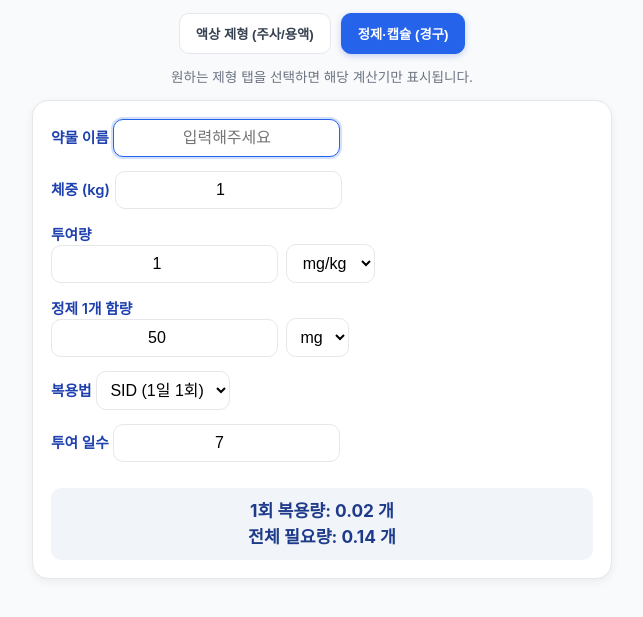
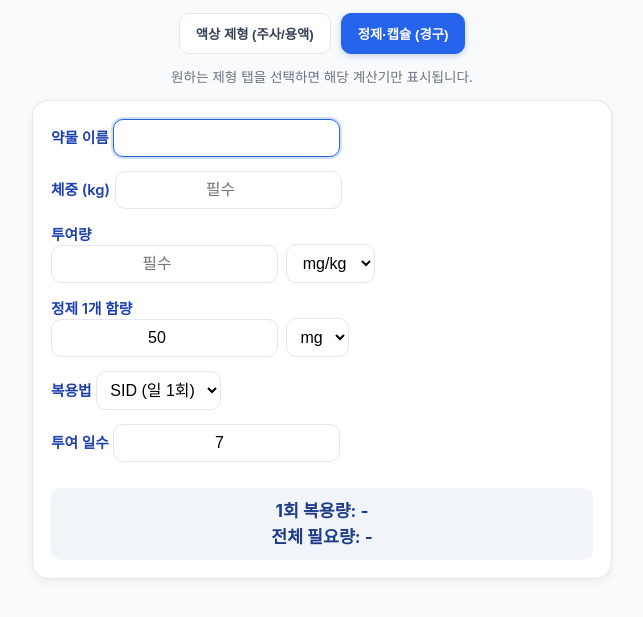
Before and after one commit to hodewdew-creator/general_drug_calculator, a plain HTML site: page index.html in a window 1280 px wide. Both pictures are taken after a click on the tab "정제·캡슐 (경구)". Shown: the part 61-678 px from the top of the page, without its empty margins (318-961 px from the left). Drawn offline with Linux system fonts and the light colour scheme.

Commit message:
Update index.html

```diff
--- a/index.html
+++ b/index.html
@@ -47,16 +47,16 @@
       <div class="row">
         <div>
           <label for="drug">약물 이름</label>
-          <input type="text" id="drug" placeholder="입력해주세요">
+          <input type="text" id="drug">
         </div>
         <div>
           <label for="weight">체중 (kg)</label>
-          <input type="number" id="weight" value="1" min="0.1" step="0.1">
+          <input type="number" id="weight" placeholder="필수" min="0.1" step="0.1">
         </div>
         <div>
           <label for="conc">약물 농도</label>
           <div class="inline">
-            <input type="number" id="conc" value="1" step="0.01">
+            <input type="number" id="conc" placeholder="필수" step="0.01">
             <select id="concUnit">
               <option value="mg">mg/mL</option>
               <option value="µg">µg/mL</option>
@@ -75,7 +75,7 @@
             </select>
           </div>
         </div>
-        <div class="result" id="result">Volume: - mL</div>
+        <div class="result" id="result">용량(Volume): - mL</div>
       </div>
     </div>
   </section>
@@ -86,16 +86,16 @@
       <div class="row">
         <div>
           <label for="tdrug">약물 이름</label>
-          <input type="text" id="tdrug" placeholder="입력해주세요">
+          <input type="text" id="tdrug">
         </div>
         <div>
           <label for="tweight">체중 (kg)</label>
-          <input type="number" id="tweight" value="1" min="0.1" step="0.1">
+          <input type="number" id="tweight" placeholder="필수" min="0.1" step="0.1">
         </div>
         <div>
           <label for="tdose">투여량</label>
           <div class="inline">
-            <input type="number" id="tdose" value="1" step="0.1">
+            <input type="number" id="tdose" placeholder="필수" step="0.1">
             <select id="tdoseUnit">
               <option value="mgkg" selected>mg/kg</option>
               <option value="µgkg">µg/kg</option>
@@ -118,9 +118,9 @@
         <div>
           <label for="freq">복용법</label>
           <select id="freq">
-            <option value="1">SID (1일 1회)</option>
-            <option value="2">BID (1일 2회)</option>
-            <option value="3">TID (1일 3회)</option>
+            <option value="1">SID (일 1회)</option>
+            <option value="2">BID (일 2회)</option>
+            <option value="3">TID (일 3회)</option>
             <option value="0.5">EOD (격일)</option>
           </select>
         </div>
```
